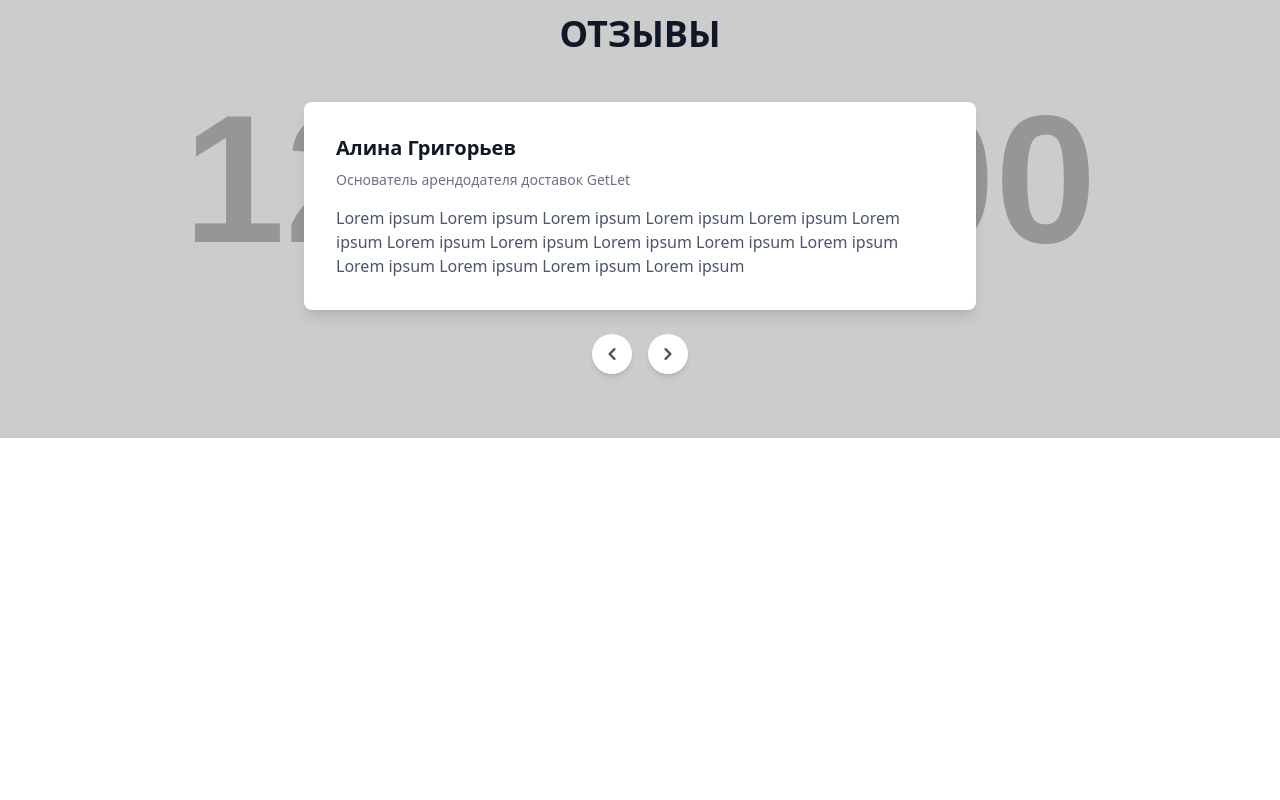
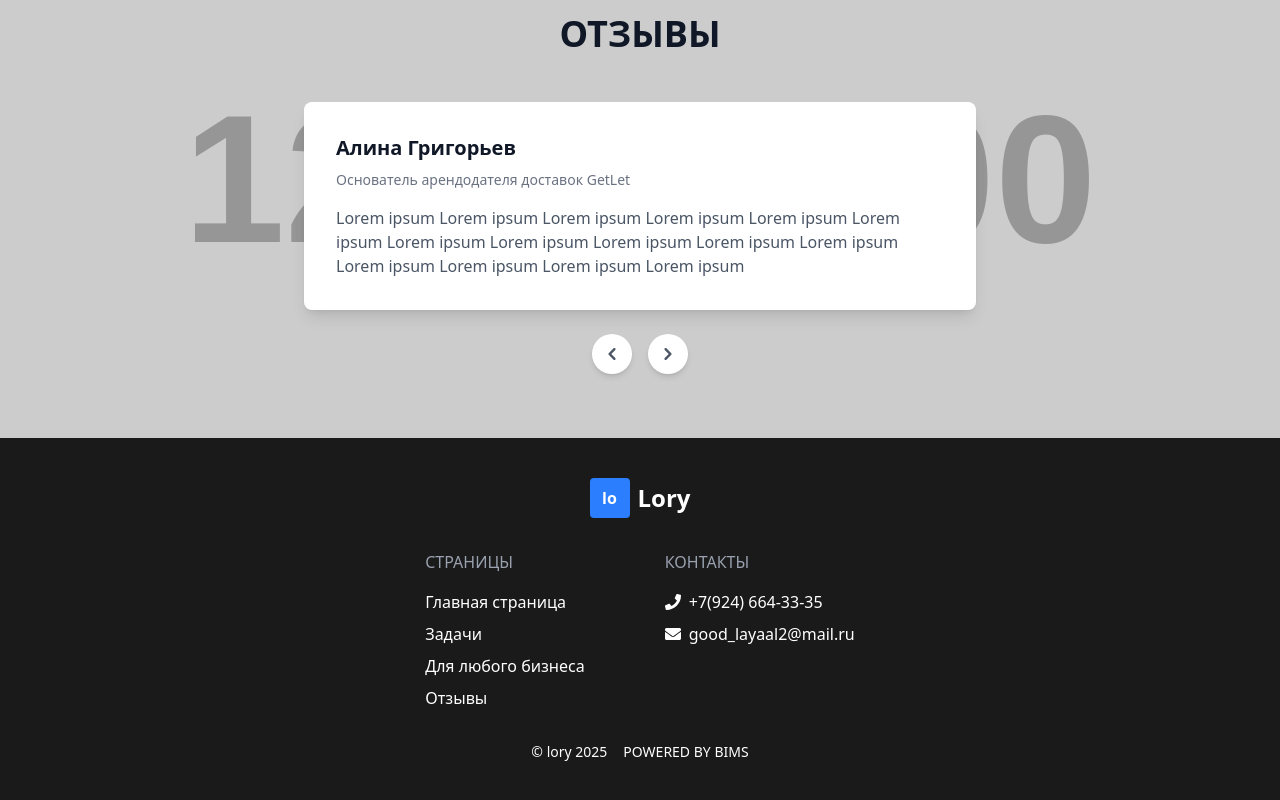
Before and after one commit to ShiroSan123/Lory, a React (Vite) app: page / in a window 1280 px wide. Shown: the part 1894-2694 px from the top of the page. Before the commit the page ends 2332 px from the top, so only its background shows below. Built offline with nearby package versions, Linux system fonts and the light colour scheme.

Commit message:
Add: Footer

```diff
--- a/src/Home.jsx
+++ b/src/Home.jsx
@@ -3,6 +3,7 @@ import HeroSection from './sections/Home/hero';
 import { Navbar } from './components/navbar';
 import WhyWe from './sections/Home/WhyWe';
 import Reviews from './sections/Home/Reviews';
+import Footer from './components/Footer';
 
 const HomePage = () => {
 	return (
@@ -11,6 +12,7 @@ const HomePage = () => {
 			<HeroSection />
 			<WhyWe />
 			<Reviews />
+			<Footer />
 		</>
 	);
 };
--- /dev/null
+++ b/src/components/Footer.jsx
@@ -0,0 +1,62 @@
+import React from 'react';
+// import LogoIcon from './path-to-your-logo.svg';
+
+// Импортируем иконки (можно использовать react-icons или свои SVG)
+import { FaPhone, FaEnvelope } from 'react-icons/fa';
+
+const Footer = () => {
+	return (
+		<footer className="bg-[#1A1A1A] text-white py-10 px-5">
+			<div className="max-w-6xl mx-auto">
+				{/* Логотип */}
+				<div className="flex justify-center items-center mb-8">
+					<div className="flex items-center space-x-2">
+						{/* Иконка логотипа (замените на свою) */}
+						<div className="w-10 h-10 bg-blue-500 rounded flex items-center justify-center text-white font-bold">
+							lo
+						</div>
+						{/* <img src={LogoIcon} alt="Lory Logo" className="w-10 h-10" /> */}
+						<span className="text-2xl font-bold">Lory</span>
+					</div>
+				</div>
+
+				{/* Контент футера */}
+				<div className="flex flex-col md:flex-row justify-center gap-10 md:gap-20 mb-8">
+					{/* Левая колонка */}
+					<div className="text-center md:text-left">
+						<h3 className="text-gray-400 uppercase mb-4">Страницы</h3>
+						<ul className="space-y-2">
+							<li>Главная страница</li>
+							<li>Задачи</li>
+							<li>Для любого бизнеса</li>
+							<li>Отзывы</li>
+						</ul>
+					</div>
+
+					{/* Правая колонка */}
+					<div className="text-center md:text-left">
+						<h3 className="text-gray-400 uppercase mb-4">Контакты</h3>
+						<ul className="space-y-2">
+							<li className="flex items-center justify-center md:justify-start space-x-2">
+								<FaPhone className="w-4 h-4" />
+								<span>+7(924) 664-33-35</span>
+							</li>
+							<li className="flex items-center justify-center md:justify-start space-x-2">
+								<FaEnvelope className="w-4 h-4" />
+								<span>good_layaal2@mail.ru</span>
+							</li>
+						</ul>
+					</div>
+				</div>
+
+				{/* Копирайт */}
+				<div className="flex flex-col md:flex-row justify-center items-center space-y-2 md:space-y-0 md:space-x-4 text-sm">
+					<span>© lory 2025</span>
+					<span>POWERED BY BIMS</span>
+				</div>
+			</div>
+		</footer>
+	);
+};
+
+export default Footer;
```
